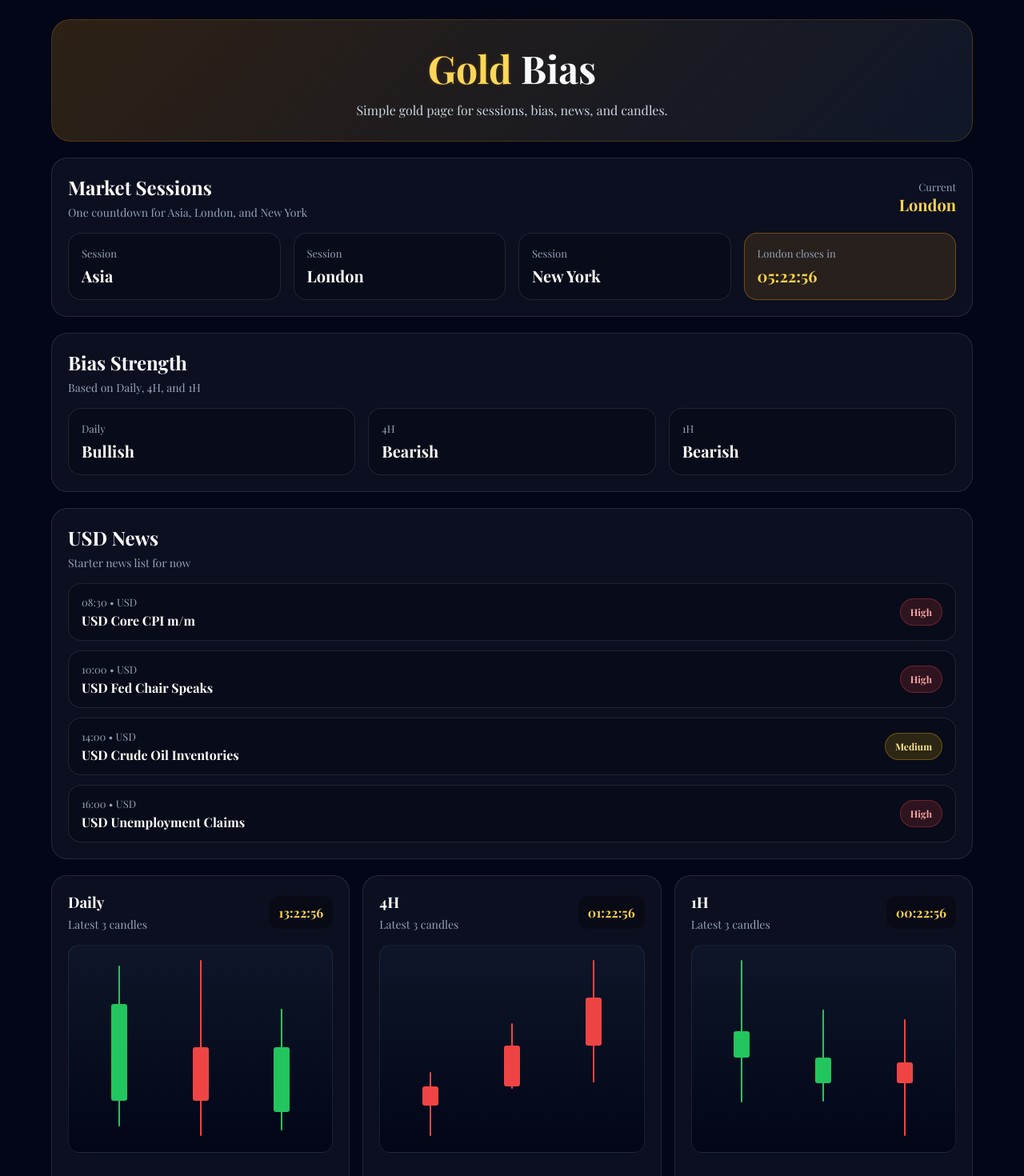
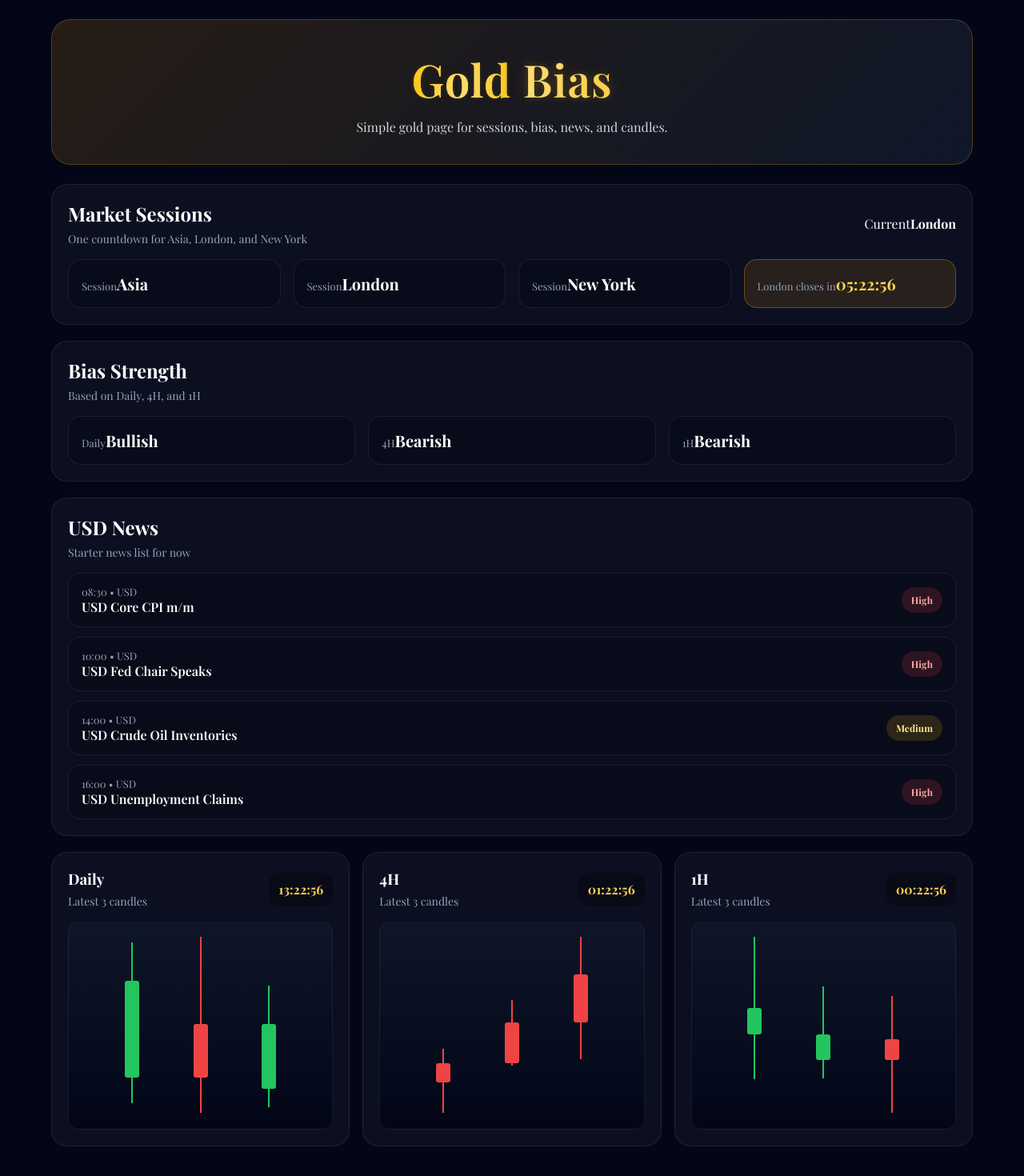
Before and after one commit to Nn1van/gold-bias, a Next.js app: page / in a window 1280 px wide. Shown: the top 1470 px of the page at 80% size. Built offline with nearby package versions, Linux system fonts and the light colour scheme.

Commit message:
Update globals.css

```diff
--- a/app/globals.css
+++ b/app/globals.css
@@ -6,7 +6,6 @@ html,
 body {
   padding: 0;
   margin: 0;
-  font-family: Arial, Helvetica, sans-serif;
   background: #020617;
   color: white;
 }
@@ -15,57 +14,72 @@ body {
   min-height: 100vh;
 }
 
+/* PAGE */
 .page {
   max-width: 1200px;
   margin: 0 auto;
   padding: 24px;
 }
 
-/* HERO CENTERED */
+/* HERO (CENTERED + LUXURY) */
 .hero {
-  background: linear-gradient(135deg, rgba(245, 158, 11, 0.18), rgba(15, 23, 42, 1));
-  border: 1px solid rgba(245, 158, 11, 0.2);
+  background: linear-gradient(135deg, rgba(245, 158, 11, 0.15), rgba(15, 23, 42, 1));
+  border: 1px solid rgba(245, 158, 11, 0.25);
   border-radius: 24px;
-  padding: 28px;
-  margin-bottom: 20px;
-  transition: all 0.25s ease;
+  padding: 36px;
+  margin-bottom: 24px;
 
   display: flex;
   flex-direction: column;
   align-items: center;
   text-align: center;
+
+  transition: all 0.3s ease;
 }
 
 .hero:hover {
   transform: translateY(-6px);
   border-color: rgba(45, 212, 191, 0.8);
   box-shadow:
-    0 0 12px rgba(45, 212, 191, 0.45),
-    0 0 30px rgba(45, 212, 191, 0.35),
-    0 0 60px rgba(45, 212, 191, 0.25);
+    0 0 12px rgba(45, 212, 191, 0.35),
+    0 0 35px rgba(45, 212, 191, 0.25),
+    0 0 70px rgba(45, 212, 191, 0.18);
 }
 
+/* LUXURY TITLE */
 .hero h1 {
   margin: 0;
-  font-size: 48px;
-  color: #f8fafc;
+  font-size: 56px;
+  letter-spacing: 1px;
+  font-weight: 600;
+
+  background: linear-gradient(90deg, #fcd34d, #fde68a, #fcd34d);
+  -webkit-background-clip: text;
+  -webkit-text-fill-color: transparent;
+
+  text-shadow:
+    0 0 10px rgba(251, 191, 36, 0.2),
+    0 0 25px rgba(251, 191, 36, 0.15);
 }
 
-/* GOLD GLOW */
+/* GOLD WORD */
 .gold-glow-word {
-  color: #fcd34d;
   animation: goldPulse 5s ease-in-out infinite;
+  background: linear-gradient(90deg, #facc15, #fde68a, #facc15);
+  -webkit-background-clip: text;
+  -webkit-text-fill-color: transparent;
 }
 
 .hero p {
-  margin: 10px 0 0;
+  margin: 12px 0 0;
   color: #cbd5e1;
   font-size: 16px;
 }
 
+/* CARDS */
 .card {
   background: rgba(255, 255, 255, 0.04);
-  border: 1px solid rgba(255, 255, 255, 0.1);
+  border: 1px solid rgba(255, 255, 255, 0.08);
   border-radius: 20px;
   padding: 20px;
   margin-bottom: 20px;
@@ -76,16 +90,16 @@ body {
   transform: translateY(-6px);
   border-color: rgba(45, 212, 191, 0.8);
   box-shadow:
-    0 0 12px rgba(45, 212, 191, 0.45),
-    0 0 30px rgba(45, 212, 191, 0.35),
-    0 0 60px rgba(45, 212, 191, 0.25);
+    0 0 12px rgba(45, 212, 191, 0.4),
+    0 0 30px rgba(45, 212, 191, 0.3),
+    0 0 60px rgba(45, 212, 191, 0.2);
 }
 
+/* HEADERS */
 .section-top,
 .box-top {
   display: flex;
   justify-content: space-between;
-  gap: 16px;
   align-items: center;
   margin-bottom: 16px;
 }
@@ -102,21 +116,7 @@ body {
   font-size: 14px;
 }
 
-.session-now {
-  text-align: right;
-}
-
-.session-now span {
-  display: block;
-  color: #94a3b8;
-  font-size: 13px;
-}
-
-.session-now strong {
-  color: #fcd34d;
-  font-size: 20px;
-}
-
+/* GRID */
 .session-grid,
 .bias-grid,
 .candle-grid-main {
@@ -136,9 +136,10 @@ body {
   grid-template-columns: repeat(3, 1fr);
 }
 
+/* SMALL CARDS */
 .small-card {
   background: rgba(0, 0, 0, 0.22);
-  border: 1px solid rgba(255, 255, 255, 0.1);
+  border: 1px solid rgba(255, 255, 255, 0.08);
   border-radius: 16px;
   padding: 16px;
   transition: all 0.25s ease;
@@ -149,21 +150,19 @@ body {
   border-color: rgba(45, 212, 191, 0.8);
   box-shadow:
     0 0 10px rgba(45, 212, 191, 0.4),
-    0 0 25px rgba(45, 212, 191, 0.3),
-    0 0 45px rgba(45, 212, 191, 0.2);
+    0 0 25px rgba(45, 212, 191, 0.3);
 }
 
 .small-card span {
-  display: block;
   color: #94a3b8;
   font-size: 13px;
-  margin-bottom: 6px;
 }
 
 .small-card strong {
   font-size: 20px;
 }
 
+/* GOLD CARD */
 .gold-card {
   background: rgba(245, 158, 11, 0.12);
   border-color: rgba(245, 158, 11, 0.35);
@@ -173,6 +172,7 @@ body {
   color: #fcd34d;
 }
 
+/* NEWS */
 .news-list {
   display: grid;
   gap: 12px;
@@ -181,10 +181,9 @@ body {
 .news-item {
   display: flex;
   justify-content: space-between;
-  gap: 12px;
   align-items: center;
   background: rgba(0, 0, 0, 0.22);
-  border: 1px solid rgba(255, 255, 255, 0.1);
+  border: 1px solid rgba(255, 255, 255, 0.08);
   border-radius: 16px;
   padding: 14px 16px;
   transition: all 0.25s ease;
@@ -193,48 +192,41 @@ body {
 .news-item:hover {
   transform: translateY(-4px);
   border-color: rgba(45, 212, 191, 0.8);
-  box-shadow:
-    0 0 10px rgba(45, 212, 191, 0.4),
-    0 0 25px rgba(45, 212, 191, 0.3),
-    0 0 45px rgba(45, 212, 191, 0.2);
 }
 
 .news-time {
   color: #94a3b8;
   font-size: 13px;
-  margin-bottom: 4px;
 }
 
 .news-title {
-  font-weight: 700;
+  font-weight: 600;
 }
 
+/* IMPACT */
 .impact {
   border-radius: 999px;
   padding: 8px 12px;
   font-size: 12px;
   font-weight: 700;
-  border: 1px solid transparent;
 }
 
 .impact-high {
   background: rgba(239, 68, 68, 0.16);
   color: #fca5a5;
-  border-color: rgba(239, 68, 68, 0.35);
 }
 
 .impact-medium {
   background: rgba(234, 179, 8, 0.16);
   color: #fde68a;
-  border-color: rgba(234, 179, 8, 0.35);
 }
 
 .impact-low {
   background: rgba(34, 197, 94, 0.16);
   color: #86efac;
-  border-color: rgba(34, 197, 94, 0.35);
 }
 
+/* TIMER */
 .mini-timer {
   background: rgba(0, 0, 0, 0.3);
   color: #fcd34d;
@@ -243,36 +235,26 @@ body {
   font-weight: 700;
 }
 
-.chart-shell {
-  padding: 0;
-  min-height: 320px;
-  background: transparent;
-  border: none;
-}
-
+/* CHART */
 .tv-chart {
-  position: relative;
   height: 260px;
   border-radius: 14px;
   background: linear-gradient(180deg, rgba(15, 23, 42, 0.9), rgba(2, 6, 23, 0.95));
-  border: 1px solid rgba(148, 163, 184, 0.14);
-  overflow: hidden;
-  padding: 18px 14px 12px;
+  border: 1px solid rgba(148, 163, 184, 0.1);
+  padding: 18px;
 }
 
 .tv-chart-inner {
-  position: relative;
   height: 220px;
   display: flex;
   align-items: flex-end;
   justify-content: space-evenly;
-  gap: 24px;
 }
 
+/* CANDLES */
 .tv-candle {
-  width: 58px;
+  width: 50px;
   height: 220px;
-  position: relative;
   display: flex;
   justify-content: center;
 }
@@ -288,13 +270,12 @@ body {
   left: 50%;
   width: 2px;
   transform: translateX(-50%);
-  border-radius: 999px;
 }
 
 .tv-body {
   position: absolute;
   left: 50%;
-  width: 20px;
+  width: 18px;
   transform: translateX(-50%);
   border-radius: 3px;
 }
@@ -307,27 +288,23 @@ body {
   background: #ef4444;
 }
 
-/* GOLD GLOW ANIMATION */
+/* GOLD ANIMATION */
 @keyframes goldPulse {
   0% {
-    color: #fcd34d;
     text-shadow: 0 0 0 rgba(251, 191, 36, 0);
   }
-
   50% {
-    color: #fde68a;
     text-shadow:
       0 0 12px rgba(251, 191, 36, 0.8),
       0 0 30px rgba(251, 191, 36, 0.6),
       0 0 55px rgba(251, 191, 36, 0.4);
   }
-
   100% {
-    color: #fcd34d;
     text-shadow: 0 0 0 rgba(251, 191, 36, 0);
   }
 }
 
+/* MOBILE */
 @media (max-width: 900px) {
   .session-grid,
   .bias-grid,
@@ -335,26 +312,11 @@ body {
     grid-template-columns: 1fr;
   }
 
-  .section-top,
-  .box-top,
-  .news-item {
-    flex-direction: column;
-    align-items: flex-start;
-  }
-
-  .session-now {
-    text-align: left;
-  }
-
-  .tv-chart-inner {
-    gap: 14px;
-  }
-
   .tv-candle {
-    width: 44px;
+    width: 40px;
   }
 
   .tv-body {
-    width: 16px;
+    width: 14px;
   }
 }
```
